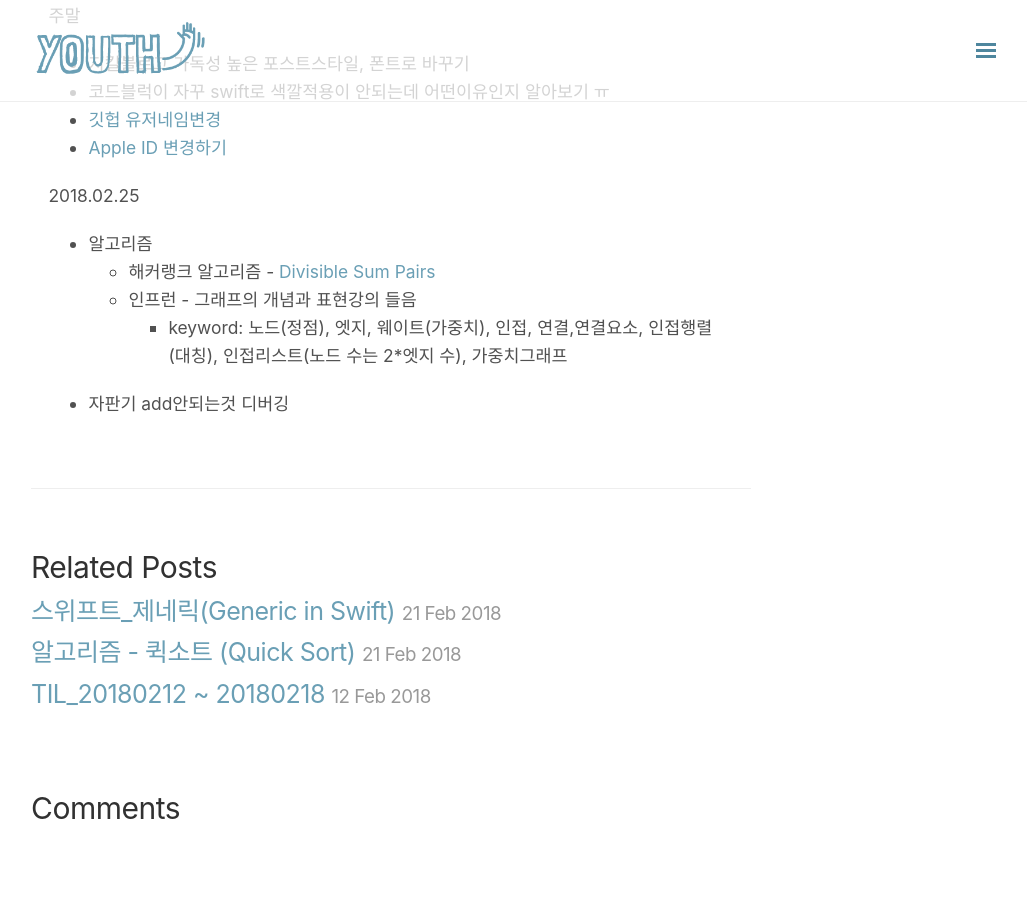
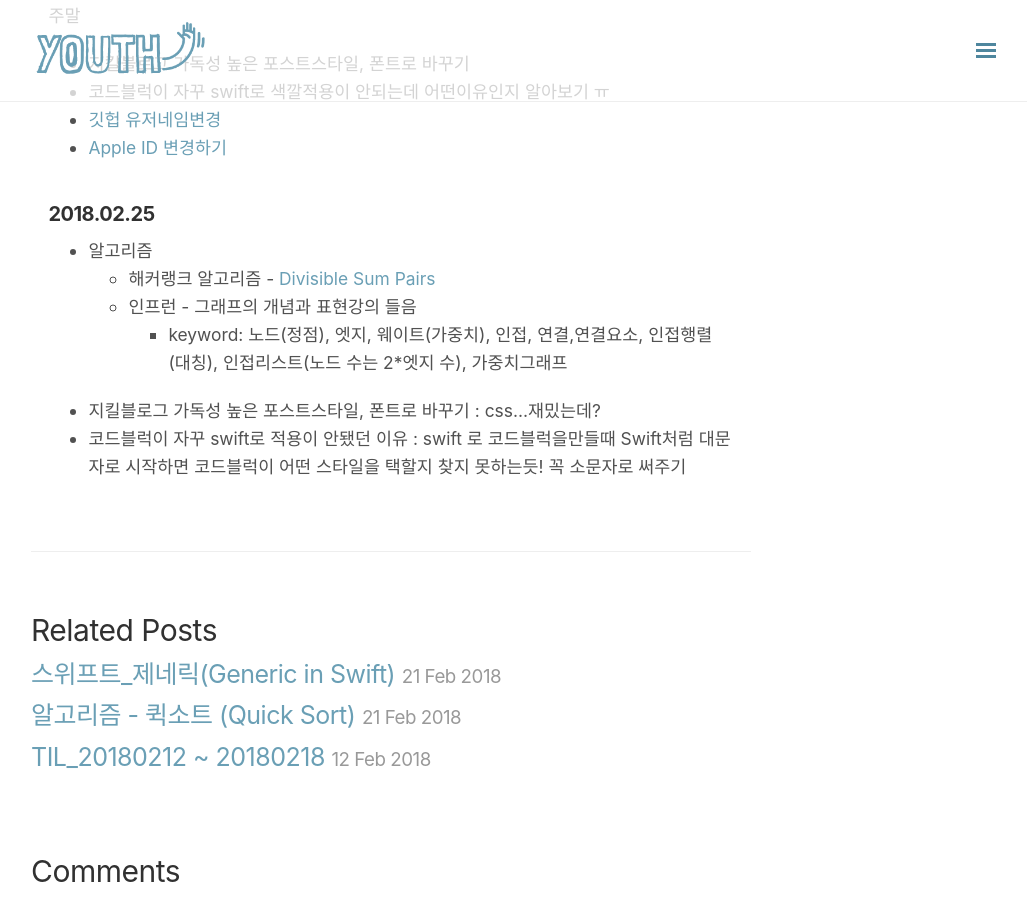
Before and after one commit to jinios/jinios.github.io, a Jekyll site: the page built from _posts/TIL/2018-02-19-TIL.md, in a window 1280 px wide and 900 px high, scrolled down 1506 px. Shown: the whole window, without its empty margins (249-1276 px from the left). Built offline with Jekyll 4.4.1, drawn with Linux system fonts in a browser that asks for light colours; nearby versions of some CDN libraries; comment, search, counter and statistics services are not loaded; before the commit the page ends 2343 px from its top, so only the background shows below that.

Commit message:
Update posts - before ignore

```diff
--- a/_posts/TIL/2018-02-19-TIL.md
+++ b/_posts/TIL/2018-02-19-TIL.md
@@ -45,9 +45,10 @@ categories: TIL
 - [Apple ID 변경하기](https://support.apple.com/ko-kr/HT202667)
 
 
-2018.02.25
+#### 2018.02.25
 - 알고리즘
   - 해커랭크 알고리즘 - [Divisible Sum Pairs](https://www.hackerrank.com/challenges/divisible-sum-pairs/problem)
   - 인프런 - 그래프의 개념과 표현강의 들음
     - keyword: 노드(정점), 엣지, 웨이트(가중치), 인접, 연결,연결요소, 인접행렬(대칭), 인접리스트(노드 수는 2*엣지 수), 가중치그래프
-- 자판기 add안되는것 디버깅
+- 지킬블로그 가독성 높은 포스트스타일, 폰트로 바꾸기 : css...재밌는데?
+- 코드블럭이 자꾸 swift로 적용이 안됐던 이유 : swift 로 코드블럭을만들때 Swift처럼 대문자로 시작하면 코드블럭이 어떤 스타일을 택할지 찾지 못하는듯! 꼭 소문자로 써주기
```
Also changed, not shown: _posts/temp/0226lecture.md (added, +60 -0 lines).
